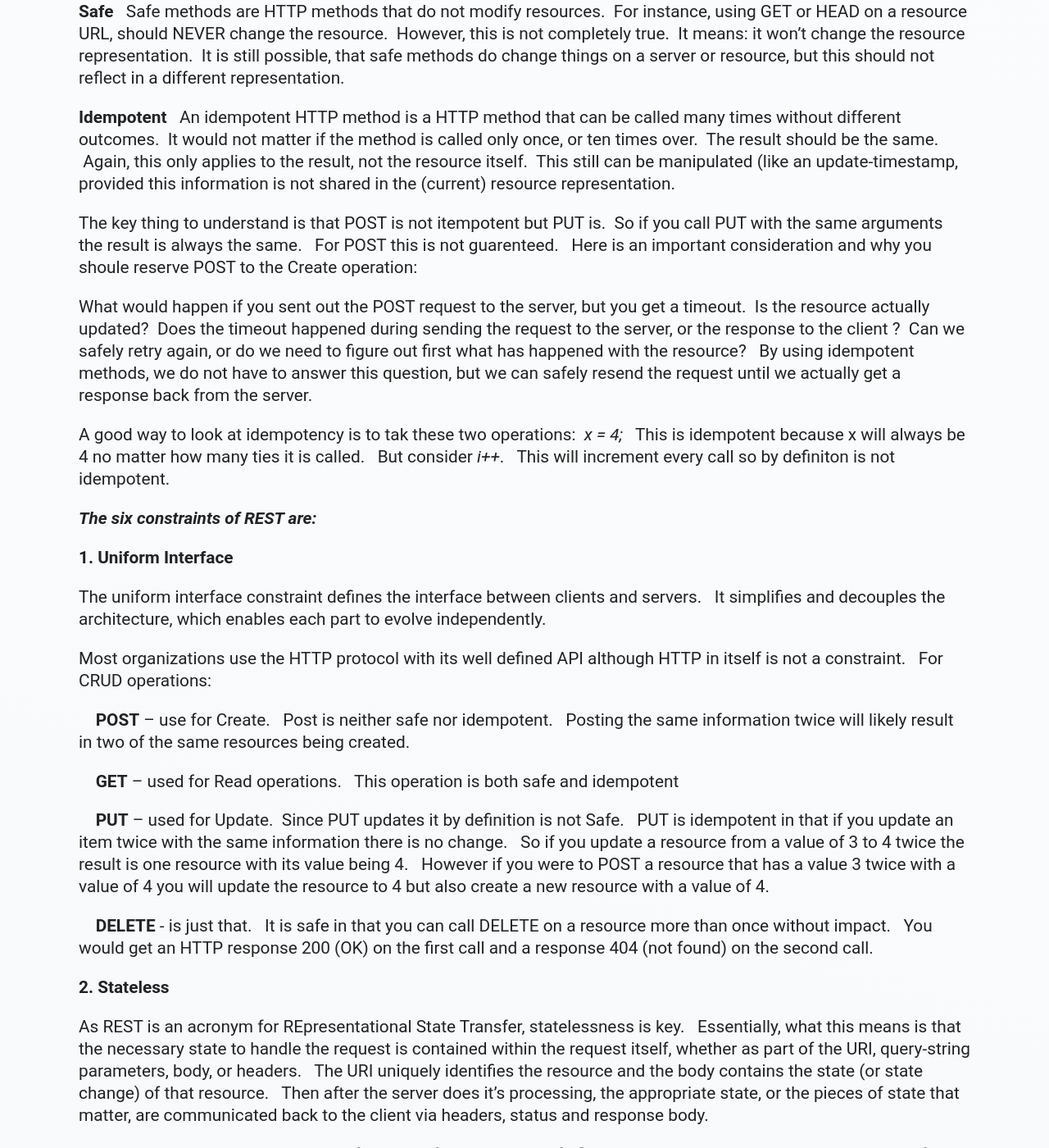
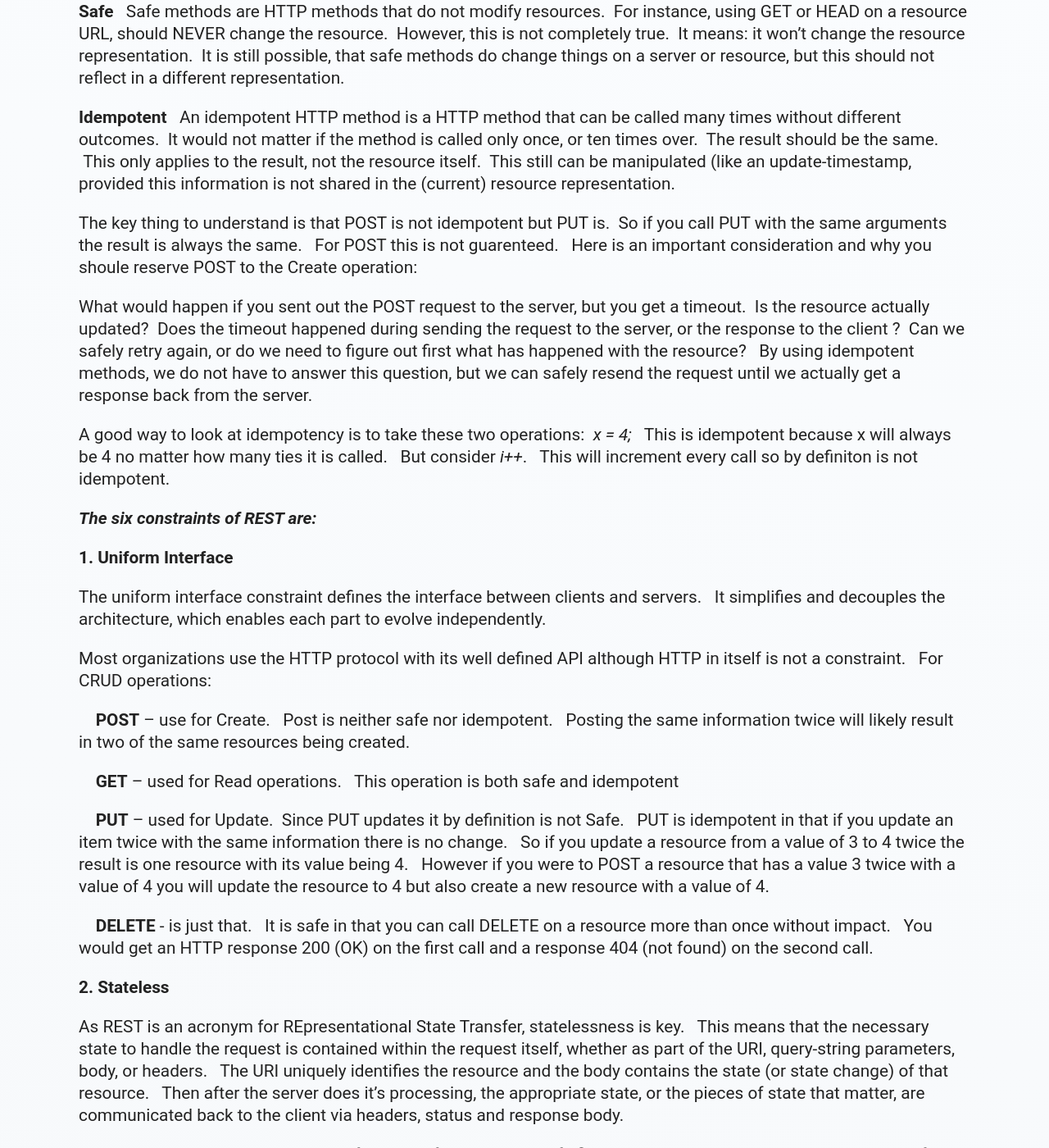
Before and after one commit to mo4dawg/mo4dawg.github.io, a Jekyll site: the page built from _posts/2016-11-11-restful-services.md, in a window 1280 px wide and 1400 px high, scrolled down 1459 px. Shown: the whole window at 82% size. Built offline with Jekyll 4.4.1, drawn with Linux system fonts in a browser that asks for light colours; comment, search, counter and statistics services are not loaded.

Commit message:
Update 2016-11-11-restful-services.md

```diff
--- a/_posts/2016-11-11-restful-services.md
+++ b/_posts/2016-11-11-restful-services.md
@@ -40,13 +40,13 @@
 
 **Safe** &nbsp;&nbsp;Safe methods are HTTP methods that do not modify resources.&nbsp; For instance, using GET or HEAD on a resource URL, should NEVER change the resource.&nbsp; However, this is not completely true.&nbsp; It means: it won't change the resource representation.&nbsp; It is still possible, that safe methods do change things on a server or resource, but this should not reflect in a different representation.
 
-**Idempotent** &nbsp;&nbsp;An idempotent HTTP method is a HTTP method that can be called many times without different outcomes.&nbsp; It would not matter if the method is called only once, or ten times over.&nbsp; The result should be the same. &nbsp;Again, this only applies to the result, not the resource itself.&nbsp; This still can be manipulated (like an update-timestamp, provided this information is not shared in the (current) resource representation.
+**Idempotent** &nbsp;&nbsp;An idempotent HTTP method is a HTTP method that can be called many times without different outcomes.&nbsp; It would not matter if the method is called only once, or ten times over.&nbsp; The result should be the same. &nbsp;This only applies to the result, not the resource itself.&nbsp; This still can be manipulated (like an update-timestamp, provided this information is not shared in the (current) resource representation.
 
-The key thing to understand is that POST is not itempotent but PUT is.  &nbsp;So if you call PUT with the same arguments the result is always the same. &nbsp; For POST this is not guarenteed. &nbsp; Here is an important consideration and why you shoule reserve POST to the Create operation:
+The key thing to understand is that POST is not idempotent but PUT is.  &nbsp;So if you call PUT with the same arguments the result is always the same. &nbsp; For POST this is not guarenteed. &nbsp; Here is an important consideration and why you shoule reserve POST to the Create operation:
 
 What would happen if you sent out the POST request to the server, but you get a timeout.&nbsp; Is the resource actually updated?&nbsp; Does the timeout happened during sending the request to the server, or the response to the client ?&nbsp; Can we safely retry again, or do we need to figure out first what has happened with the resource? &nbsp; By using idempotent methods, we do not have to answer this question, but we can safely resend the request until we actually get a response back from the server.
 
-A good way to look at idempotency is to tak these two operations:&nbsp; *x = 4;*  &nbsp;  This is idempotent because x will always be 4 no matter how many ties it is called. &nbsp; But consider *i++*. &nbsp;  This will increment every call so by definiton is not idempotent.
+A good way to look at idempotency is to take these two operations:&nbsp; *x = 4;*  &nbsp;  This is idempotent because x will always be 4 no matter how many ties it is called. &nbsp; But consider *i++*. &nbsp;  This will increment every call so by definiton is not idempotent.
 
 ***The six constraints of REST are:***
 
@@ -66,7 +66,7 @@
 
 **2.   Stateless**
 
-As REST is an acronym for REpresentational State Transfer, statelessness is key. &nbsp; Essentially, what this means is that the necessary state to handle the request is contained within the request itself, whether as part of the URI, query-string parameters, body, or headers. &nbsp; The URI uniquely identifies the resource and the body contains the state (or state change) of that resource. &nbsp; Then after the server does it's processing, the appropriate state, or the pieces of state that matter, are communicated back to the client via headers, status and response body.
+As REST is an acronym for REpresentational State Transfer, statelessness is key. &nbsp;  This means that the necessary state to handle the request is contained within the request itself, whether as part of the URI, query-string parameters, body, or headers. &nbsp; The URI uniquely identifies the resource and the body contains the state (or state change) of that resource. &nbsp; Then after the server does it's processing, the appropriate state, or the pieces of state that matter, are communicated back to the client via headers, status and response body.
 
 In REST, the client must include all information for the server to fulfill the request, resending state as necessary if that state must span multiple requests. &nbsp; Statelessness enables greater scalability since the server does not have to maintain, update or communicate that session state. &nbsp; Additionally, load balancers don't have to worry about session affinity for stateless systems.
 
```
